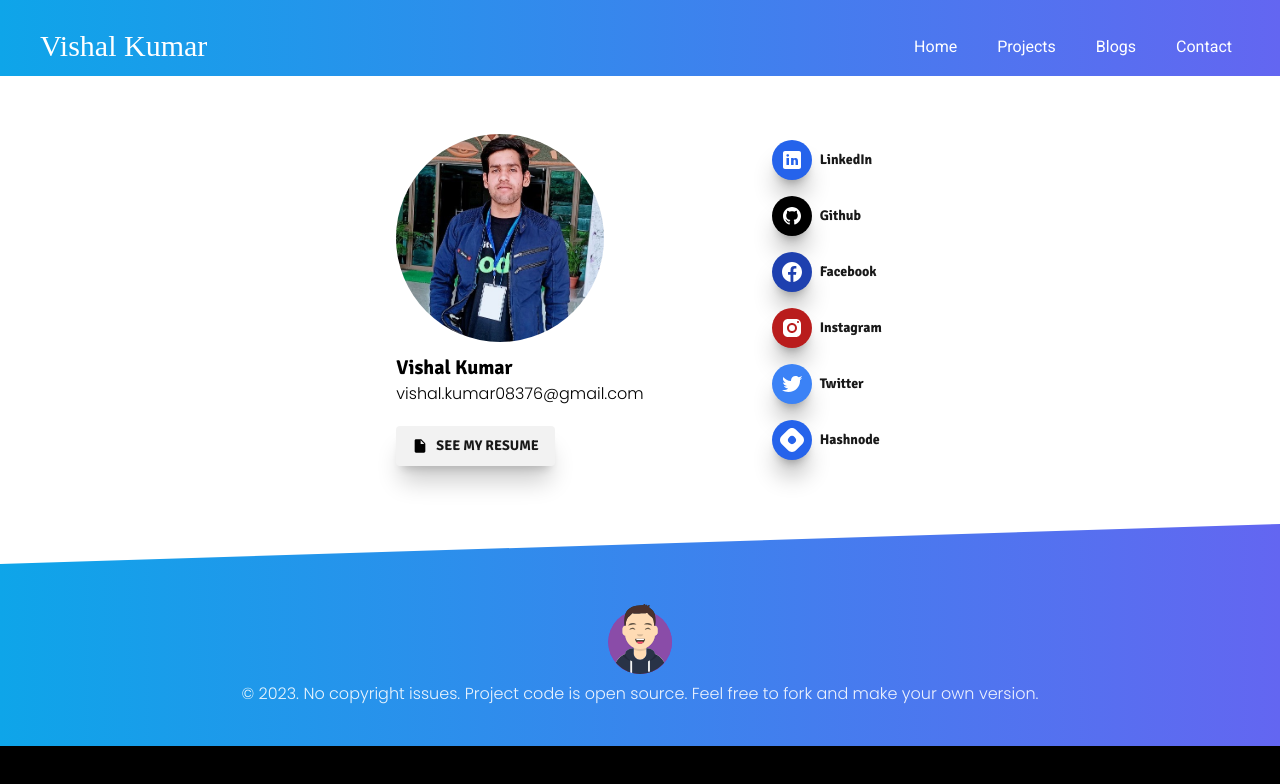
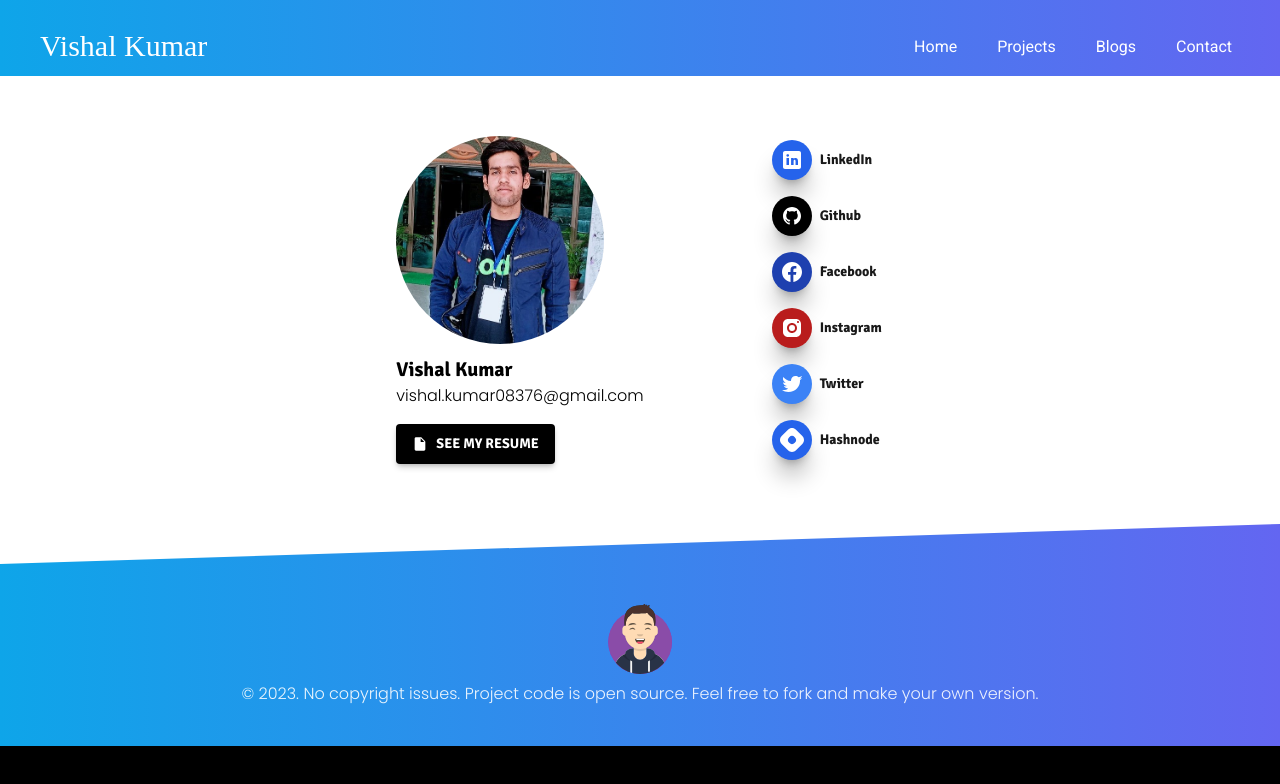
Before and after one commit to vishal-kumaar/personal-portfolio, a React (Create React App) app: page /contact in a window 1280 px wide. Shown: the top 784 px of the page. Built offline with nearby package versions, Linux system fonts and the light colour scheme; a web font is replaced by a local one.

Commit message:
Updated see my resume buttom

```diff
--- a/src/components/Contact.jsx
+++ b/src/components/Contact.jsx
@@ -14,15 +14,15 @@ export default function Contact(props) {
       <div className="mr-auto ml-auto md:mr-32 md:ml-0 w-fit">
         <img src={user.profilePic} alt="" className="rounded-full w-52 mb-3" />
         <h1 className="font-signika text-black text-xl">{user.name}</h1>
-        <p className="font-poppins text-md text-black mb-5">{user.gmail}</p>
+        <p className="font-poppins text-md text-black mb-4">{user.gmail}</p>
         <a
           href={user.resumeLink}
           target="_blank"
           rel="noreferrer"
-          className="w-fit bg-black/5 flex items-center py-2 px-4 rounded shadow-xl shadow-black/20 outline-black transition ease-in-out duration-300 hover:-translate-y-1 hover:shadow-black/30 h-10"
+          className="w-fit bg-black flex items-center py-2 px-4 rounded shadow-md shadow-black/20 outline-black transition ease-in-out duration-300 hover:-translate-y-1 hover:shadow-lg hover:shadow-black/30 h-10"
         >
-          <img src={file} alt="resume" className="w-4" />
-          <div className="ml-2 text-sm font-bold font-signika text-black/90">
+          <img src={file} alt="resume" className="w-4 invert" />
+          <div className="ml-2 text-sm font-bold font-signika text-white">
             SEE MY RESUME
           </div>
         </a>
```
